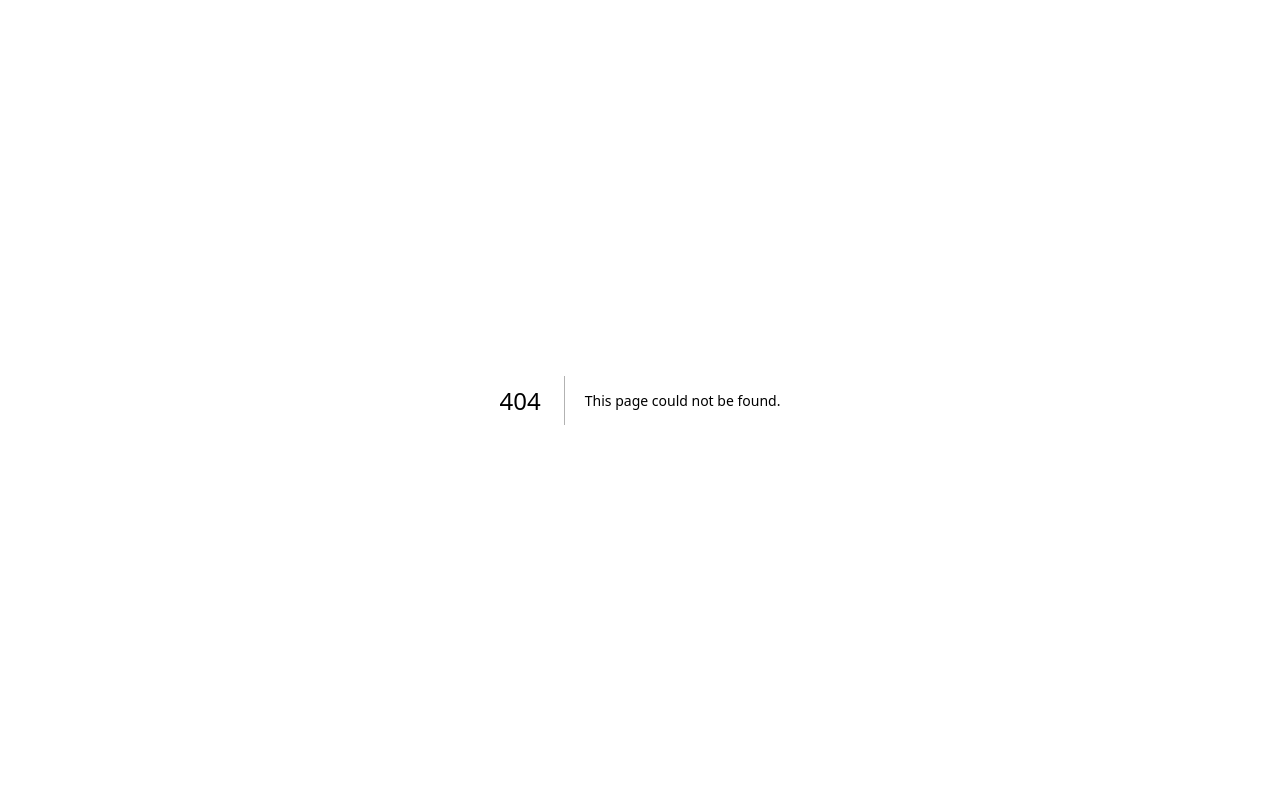
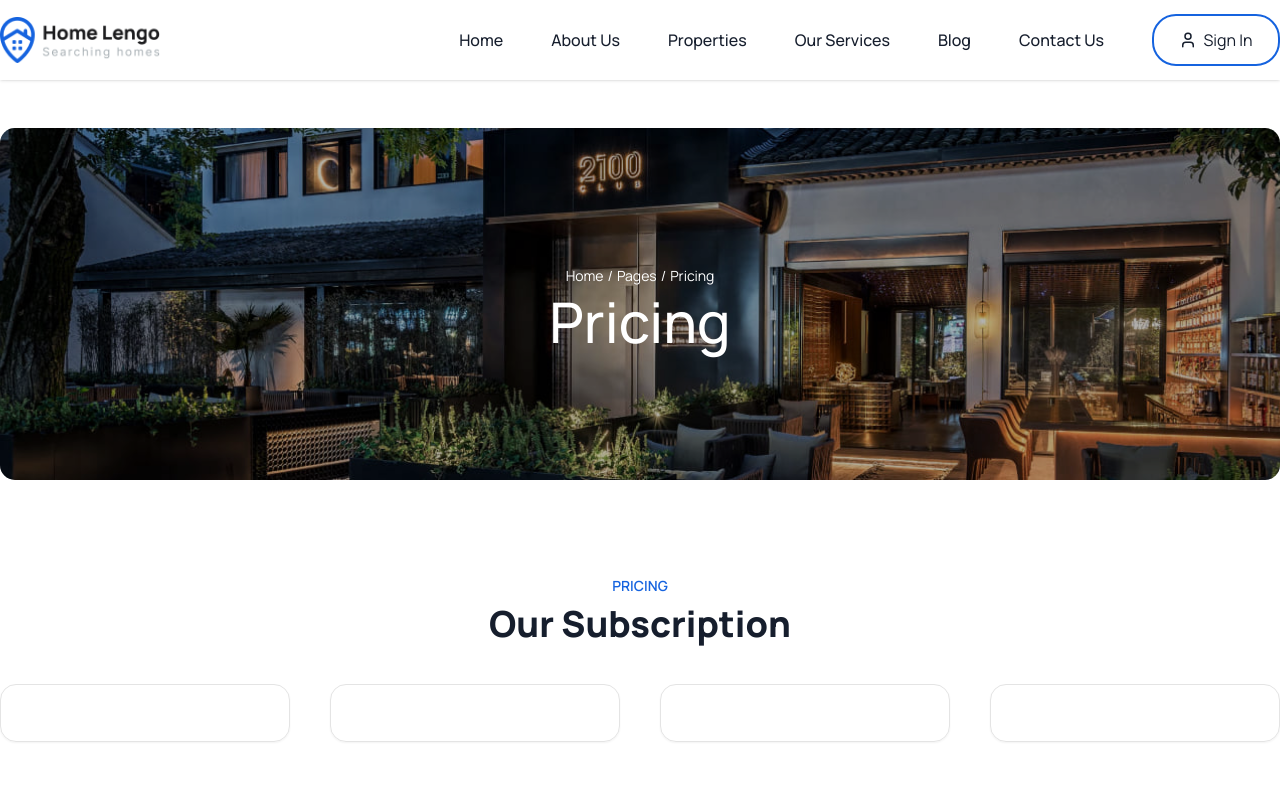
Before and after one commit to aryan7123/homelengo, a Next.js app: page /pricing in a window 1280 px wide. Before the commit this address had no page. Shown: the top 800 px of the page. Built offline with nearby package versions, Linux system fonts and the light colour scheme; no server answers.

Commit message:
creating the pricing boxes

```diff
--- /dev/null
+++ b/app/pricing/page.tsx
@@ -0,0 +1,50 @@
+import React from "react";
+import Link from "next/link";
+import Navbar from "../components/Navbar";
+import Footer from "../components/Footer";
+
+const page = () => {
+  return (
+    <>
+      <Navbar />
+      <section className="w-full bg-white">
+        <div className="max-w-7xl mx-auto px-6 py-12 md:px-0">
+          <div className="relative pricing-page-title">
+            <div className="absolute inset-0 flex flex-col items-center justify-center text-white z-10">
+              <div className="flex text-sm items-center justify-center gap-1">
+                <Link href="/">Home</Link> /<span>Pages</span> /
+                <span>Pricing</span>
+              </div>
+              <h2 className="text-4xl md:text-[56px] font-medium mt-4">
+                Pricing
+              </h2>
+            </div>
+          </div>
+          <div className="w-[inherit] mx-auto py-24">
+            <div className="flex flex-col items-center justify-center">
+                <span className="text-[#1563df] uppercase text-sm font-semibold mb-2">pricing</span>
+                <h2 className="text-4xl font-extrabold text-[#161e2d] capitalize">our subscription</h2>
+            </div>
+            <div className="w-full mt-10 flex md:flex-row flex-col items-center gap-10">
+                <div className="w-full md:w-1/4 p-7 rounded-2xl border border-[#e4e4e4] shadow-sm">
+
+                </div>
+                <div className="w-full md:w-1/4 p-7 rounded-2xl border border-[#e4e4e4] shadow-sm">
+
+                </div>
+                <div className="w-full md:w-1/4 p-7 rounded-2xl border border-[#e4e4e4] shadow-sm">
+
+                </div>
+                <div className="w-full md:w-1/4 p-7 rounded-2xl border border-[#e4e4e4] shadow-sm">
+
+                </div>
+            </div>
+          </div>
+        </div>
+      </section>
+      <Footer />
+    </>
+  );
+};
+
+export default page;
```
